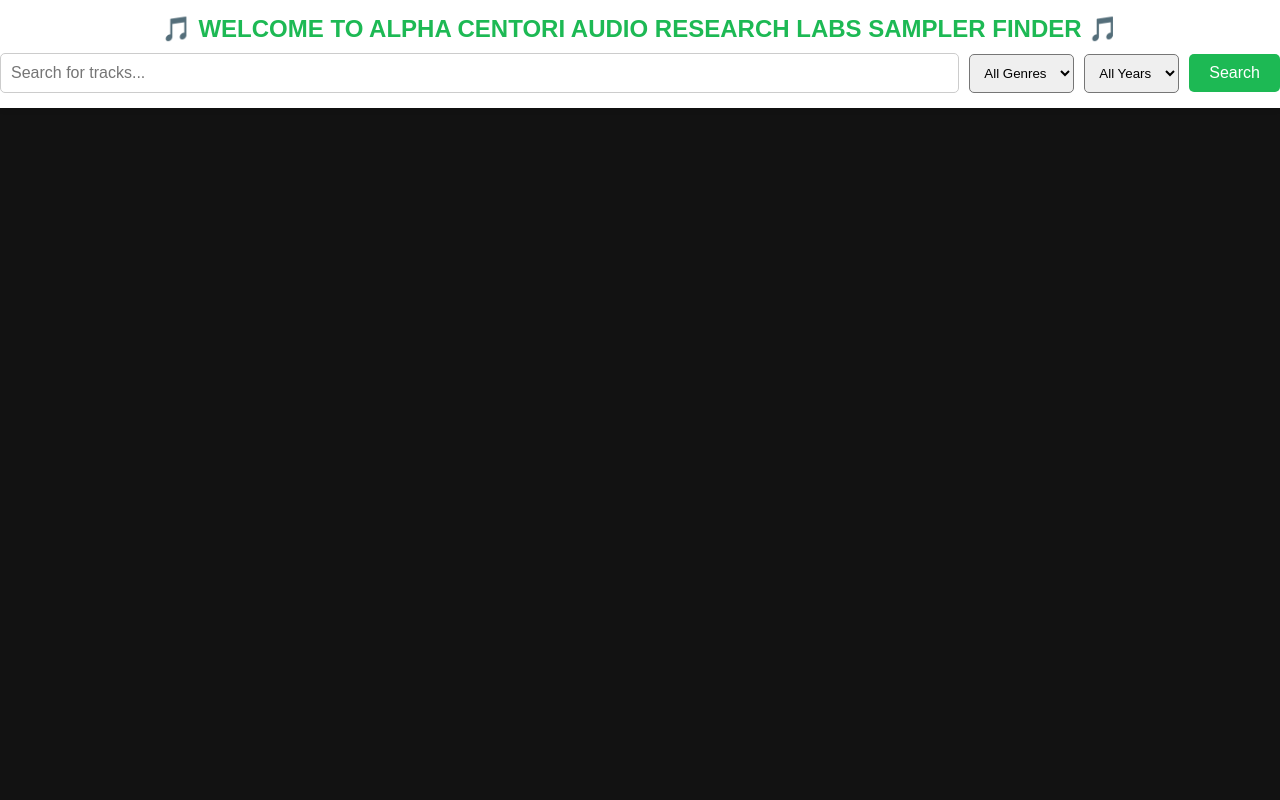
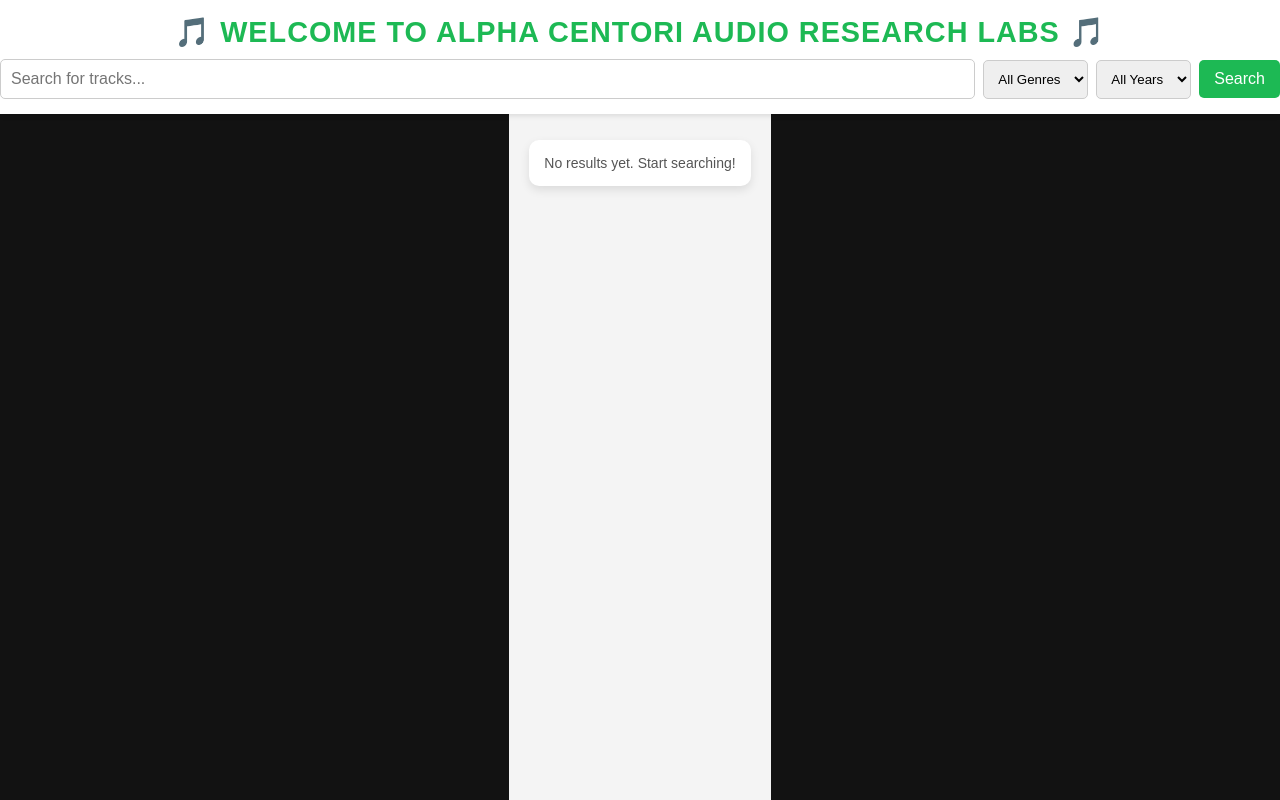
Before and after one commit to Xtro75/spotify-sample-finder, a Next.js app: page / in a window 1280 px wide. Built offline with nearby package versions, Linux system fonts and the light colour scheme.

Commit message:
Improved UI for cleaner design

```diff
--- a/pages/index.js
+++ b/pages/index.js
@@ -1,4 +1,4 @@
-import { useState, useEffect } from "react";
+import { useState } from "react";
 
 export default function Home() {
   const [query, setQuery] = useState("");
@@ -19,9 +19,14 @@ export default function Home() {
   };
 
   return (
-    <div style={{ fontFamily: "Arial, sans-serif", padding: "20px" }}>
+    <div style={{
+      fontFamily: "Arial, sans-serif",
+      padding: "20px",
+      backgroundColor: "#f4f4f4",
+      minHeight: "100vh"
+    }}>
 
-      {/* ✅ Fixed Header Section */}
+      {/* ✅ Fixed Header */}
       <div style={{
         position: "fixed",
         top: "0",
@@ -34,30 +39,30 @@ export default function Home() {
         textAlign: "center"
       }}>
         <h1 style={{
-          fontSize: "1.5rem",
+          fontSize: "1.8rem",
           fontWeight: "bold",
           color: "#1DB954",
           marginBottom: "10px",
-          textTransform: "uppercase"
+          textTransform: "uppercase",
+          letterSpacing: "1px"
         }}>
-          🎵 Welcome To Alpha Centori Audio Research Labs Sampler Finder 🎵
+          🎵 Welcome to Alpha Centori Audio Research Labs 🎵
         </h1>
 
         {/* ✅ Search Bar & Filters */}
-        <div style={{ display: "flex", justifyContent: "center", alignItems: "center", gap: "10px", flexWrap: "wrap" }}>
+        <div style={{ display: "flex", justifyContent: "center", alignItems: "center", flexWrap: "wrap", gap: "8px", marginTop: "10px" }}>
           <input
             type="text"
             value={query}
             onChange={(e) => setQuery(e.target.value)}
             placeholder="Search for tracks..."
-            style={{ padding: "10px", width: "40%", borderRadius: "5px", border: "1px solid #ccc" }}
+            style={{ padding: "10px", width: "250px", borderRadius: "5px", border: "1px solid #ccc" }}
           />
 
-          {/* ✅ Genre Filter */}
           <select
             value={genre}
             onChange={(e) => setGenre(e.target.value)}
-            style={{ padding: "10px", borderRadius: "5px" }}
+            style={{ padding: "10px", borderRadius: "5px", border: "1px solid #ccc" }}
           >
             <option value="all">All Genres</option>
             <option value="hiphop">Hip-Hop</option>
@@ -67,11 +72,10 @@ export default function Home() {
             <option value="electronic">Electronic</option>
           </select>
 
-          {/* ✅ Year Filter */}
           <select
             value={year}
             onChange={(e) => setYear(e.target.value)}
-            style={{ padding: "10px", borderRadius: "5px" }}
+            style={{ padding: "10px", borderRadius: "5px", border: "1px solid #ccc" }}
           >
             <option value="all">All Years</option>
             <option value="1960s">1960s</option>
@@ -84,26 +88,38 @@ export default function Home() {
 
           <button
             onClick={searchTracks}
-            style={{ padding: "10px 20px", backgroundColor: "#1DB954", color: "#fff", border: "none", borderRadius: "5px", cursor: "pointer" }}
+            style={{ padding: "10px 15px", backgroundColor: "#1DB954", color: "#fff", border: "none", borderRadius: "5px", cursor: "pointer" }}
           >
             Search
           </button>
         </div>
       </div>
 
-      {/* ✅ Spacing to Prevent Content From Overlapping */}
-      <div style={{ marginTop: "120px", textAlign: "center" }}>
+      {/* ✅ Spacing to Prevent Overlap */}
+      <div style={{ marginTop: "120px" }}>
 
-        {/* ✅ Display Results in a List Format */}
-        <div style={{ display: "flex", flexDirection: "column", alignItems: "center" }}>
-          {results.map((track) => (
+        {/* ✅ Display Results in a Clean List Format */}
+        <div style={{
+          display: "flex",
+          flexDirection: "column",
+          alignItems: "center",
+          maxWidth: "700px",
+          margin: "auto",
+          backgroundColor: "#fff",
+          padding: "15px",
+          borderRadius: "10px",
+          boxShadow: "0px 4px 10px rgba(0,0,0,0.1)"
+        }}>
+          {results.length === 0 ? (
+            <p style={{ color: "#555", fontSize: "14px" }}>No results yet. Start searching!</p>
+          ) : (
+            results.map((track) => (
               <div
                 key={track.id}
                 style={{
                   display: "flex",
                   alignItems: "center",
-                width: "80%",
-                maxWidth: "600px",
+                  width: "100%",
                   padding: "10px",
                   borderBottom: "1px solid #ddd"
                 }}
@@ -120,7 +136,8 @@ export default function Home() {
                   <p style={{ fontSize: "14px", color: "#555", margin: "0" }}>{track.artist}</p>
                 </div>
               </div>
-          ))}
+            ))
+          )}
         </div>
       </div>
     </div>
```
Lines whose indentation alone changed are shown as unchanged.
